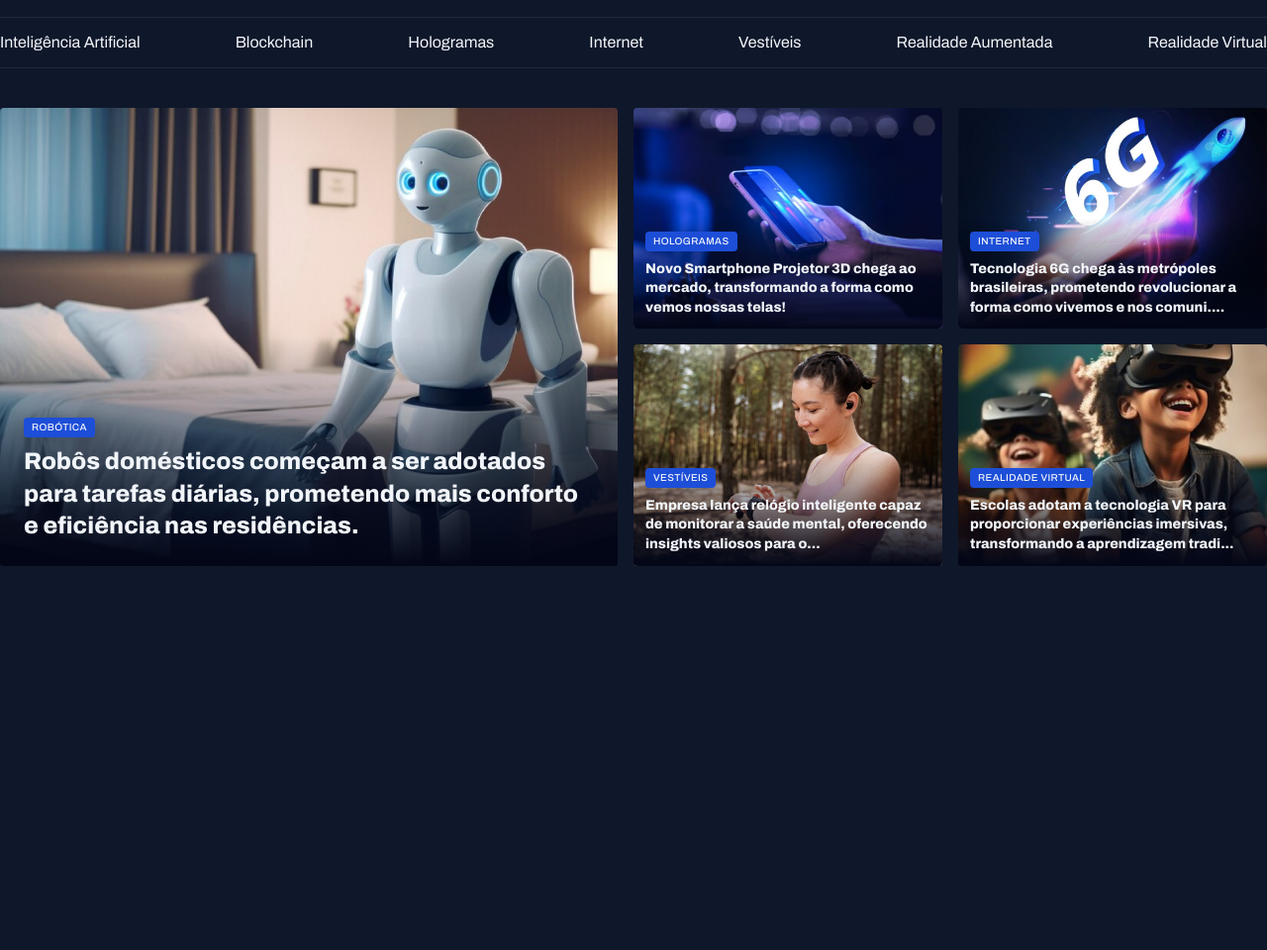
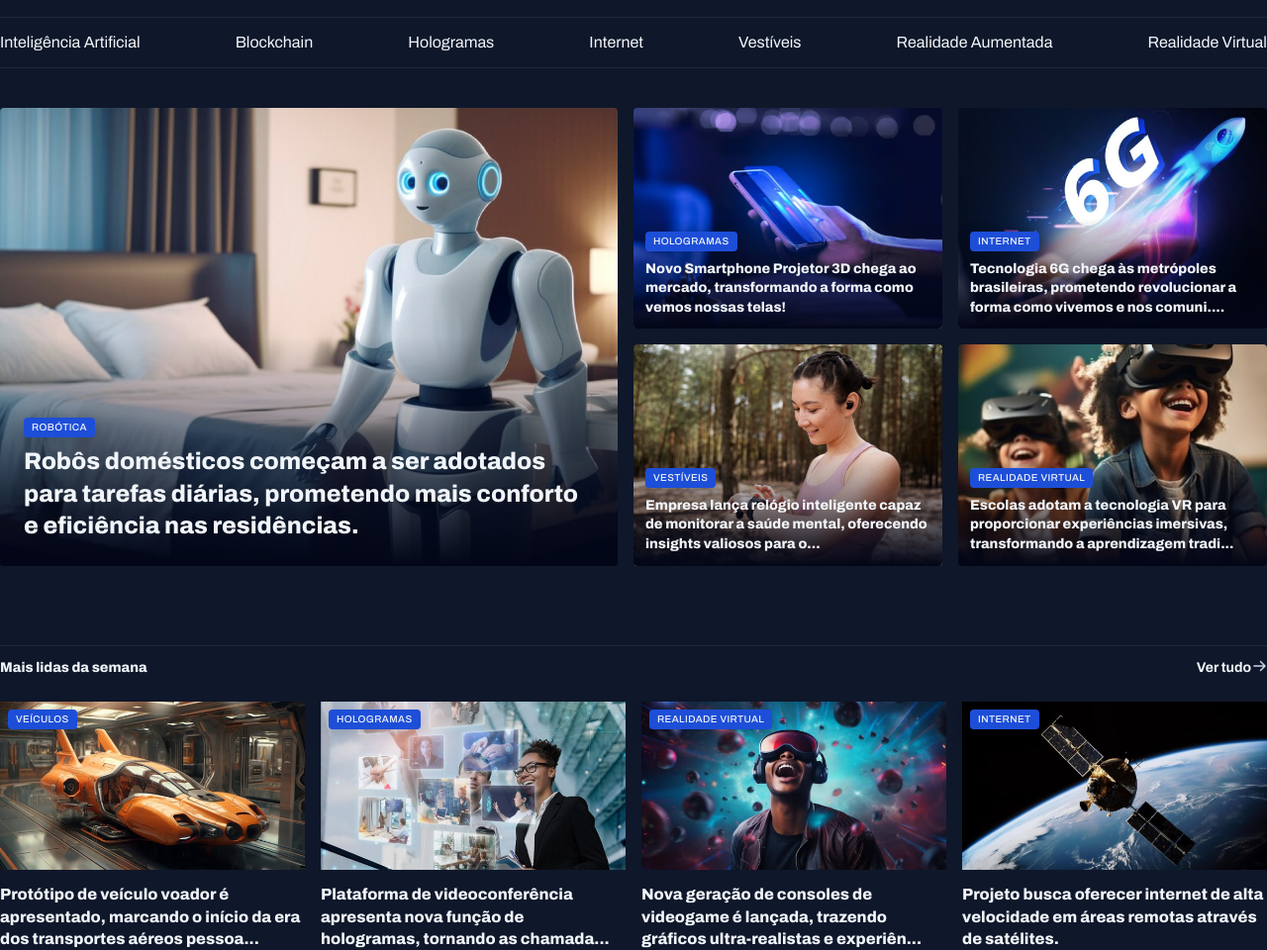
Before and after one commit to Drlazinho/news-portals, a plain HTML site: page index.html in a window 1280 px wide. Shown: the part 55-1015 px from the top of the page at 99% size. Before the commit the page ends 800 px from the top, so only its background shows below. Drawn offline with Linux system fonts and the light colour scheme.

Commit message:
Section - more acess

```diff
--- a/index.html
+++ b/index.html
@@ -113,6 +113,41 @@
           </figure>
         </div>
       </section>
+      <section id="weekly">
+        <header class="grid grid-flow-col">
+          <h3>Mais lidas da semana</h3>
+          <a href="#" class="grid grid-flow-col">
+            <strong>Ver tudo</strong>
+            <span></span>
+          </a>
+        </header>
+
+        <div class="grid gap-16">
+            <figure>
+                <span class="content-tag">veículos</span>
+                <img src="assets/images/Image 06.png" alt="">
+                <p>Protótipo de veículo voador é apresentado, marcando o início da era dos transportes aéreos pessoa...</p>
+            </figure>
+
+            <figure>
+                <span class="content-tag">hologramas</span>
+                <img src="assets/images/Image 07.png" alt="">
+                <p>Plataforma de videoconferência apresenta nova função de hologramas, tornando as chamada...</p>
+            </figure>
+
+            <figure>
+                <span class="content-tag">realidade virtual</span>
+                <img src="assets/images/Image 08.png" alt="">
+                <p>Nova geração de consoles de videogame é lançada, trazendo gráficos ultra-realistas e experiên...</p>
+            </figure>
+
+            <figure>
+                <span class="content-tag">internet</span>
+                <img src="assets/images/Image 09.png" alt="">
+                <p>Projeto busca oferecer internet de alta velocidade em áreas remotas através de satélites.</p>
+            </figure>
+        </div>
+      </section>
     </main>
   </body>
 </html>
--- a/styles/global.css
+++ b/styles/global.css
@@ -56,6 +56,7 @@ img {
 
 main {
     margin-top: 40px;
+    gap: 80px;
 }
 
 .content-tag {
--- a/styles/sections.css
+++ b/styles/sections.css
@@ -1,3 +1,23 @@
+section header {
+    border-top: 1px solid var(--stroke-color);
+    padding-block: 12px 24px;
+    font: var(--text-span);
+
+    a {
+        justify-self: end;
+
+        span {
+            background-image: url(../assets/icons/ArrowRight.svg);
+            width: 16px;
+            height: 16px;
+        }
+
+        &:hover span {
+            background-image: url(../assets/icons/ArrowRight-hover.svg);
+        }
+    }
+}
+
 #featured {
     img {
         height: 100%;
@@ -35,3 +55,31 @@
         }
     }
 }
+
+#weekly {
+
+    &>div {
+        grid-template-columns: repeat(4, 1fr);
+    }
+
+    img {
+        height: 170px;
+    }
+
+
+    figure {
+        position: relative;
+
+        .content-tag {
+            position: absolute;
+            top: 8px;
+            left: 8px;
+        }
+
+        p {
+            margin-top: 8px;
+            font-weight: 800;
+        }
+    }
+
+}
```
